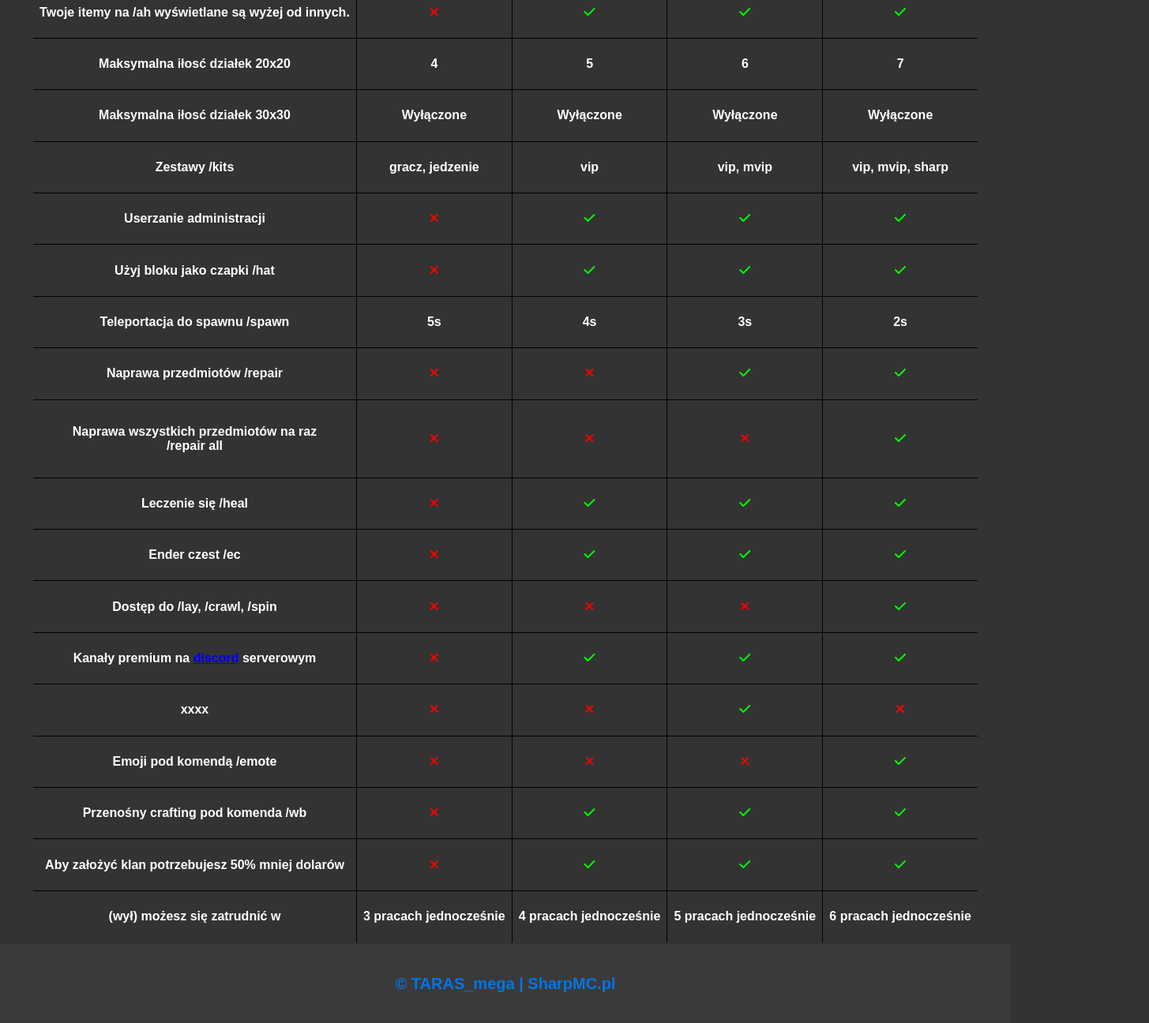
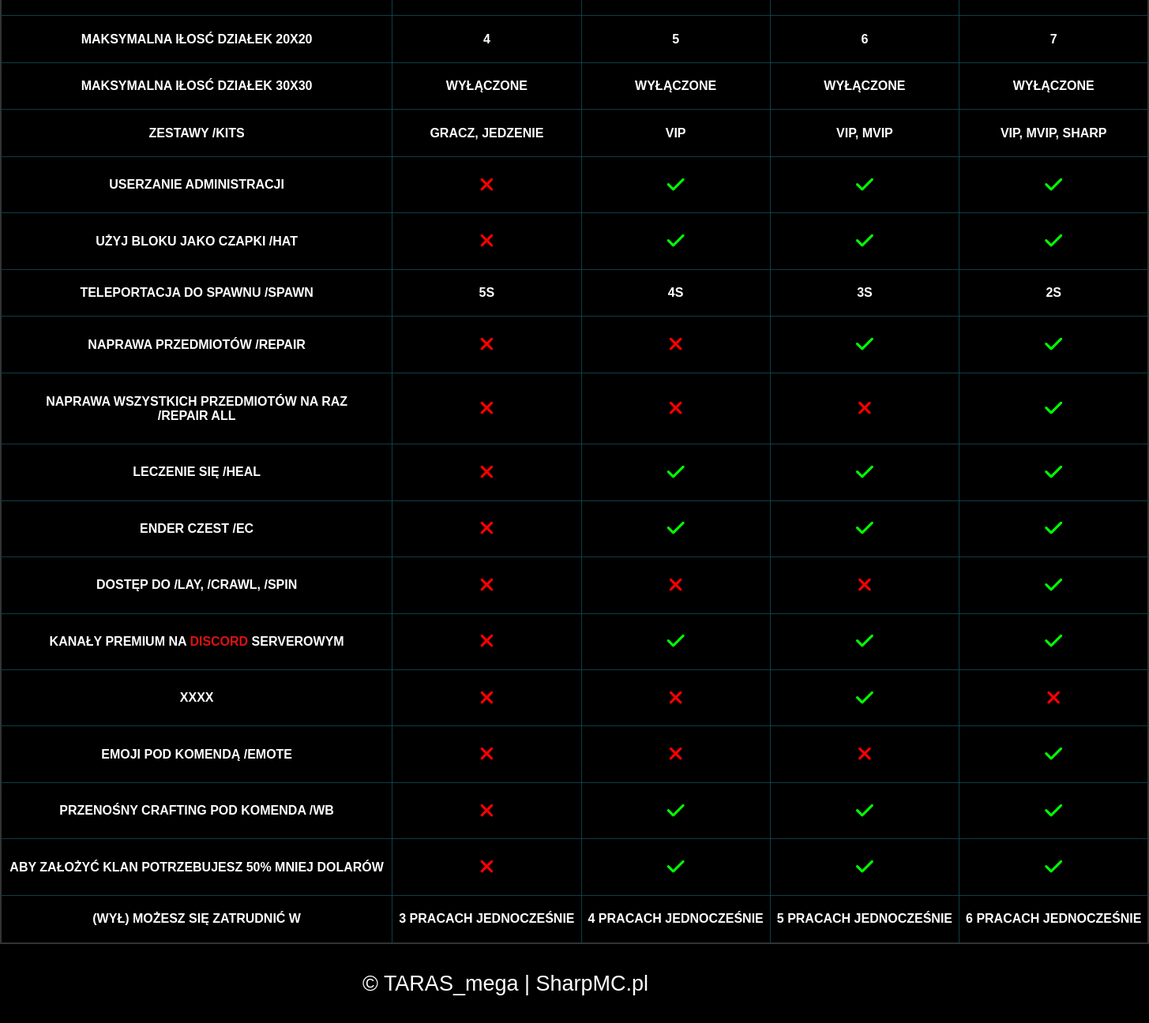
Before and after one commit to TARASmega/rangi-sharpmc.pl, a plain HTML site: page index.html in a window 1280 px wide. Shown: the part 804-2100 px from the top of the page at 79% size, 1455 px wide, since content can reach past the window. Drawn offline with Linux system fonts and the light colour scheme.

Commit message:
update all css

```diff
--- a/main.css
+++ b/main.css
@@ -5,21 +5,15 @@
 }
 body {
   font-family: sans-serif;
-
-  background-color: #333;
+  background-color: black;
 }
 .fa-xmark {
   color: red;
+  font-size: 25px;
 }
 .fa-check {
   color: lime;
-}
-
-  display: flex;
-  justify-content: center;
-  align-items: center;
-  height: 100vh;
-  overflow: hidden;
+  font-size: 25px;
 }
 table a {
   text-transform: uppercase;
@@ -28,6 +22,7 @@ table a {
   font-weight: bold;
 }
 table {
+  text-transform: uppercase;
   color: #fff;
   border-collapse: collapse;
   font-size: 16px;
@@ -38,7 +33,7 @@ table {
   border: 2px solid #333;
 }
 th, td {
-  border: 1px solid black;
+  border: 1px solid rgba(21, 75, 90, 0.8);
   padding: 8px;
   text-align: center;
   font-weight: bold;
@@ -47,7 +42,6 @@ th, td {
 }
 th {
   background-color: #0076E8;
-  color: white;
   transition: .3s;
 }
 td:hover {
@@ -70,47 +64,20 @@ td:hover {
 }
 /* footer */
 footer {
-  display: flex;
   position: relative;
-  bottom: 0;
   height: 100px;
-  background-color: #3b3a3a;
 }
 footer p {
   position: absolute;
   top: 50%;
   left: 50%;
-  font-size: 20px;
-  font-weight: bold;
   transform: translate(-50%, -50%);
-  color: #0076E8;
-  text-align: center;
-}
-footer a {
-  color: #4b8bc6;
-  text-transform: uppercase;
-  text-decoration: none;
-  transition: color .5s;
-}
-footer a:hover {
+  font-size: 27px;
   color: #fff;
 }
-.icon-box {
-  position: absolute;
-  top: 59%;
-  left: 80%;
-  transform: translate(-80%, -80%);
-  font-size: 30px;
+/* wrap */
+.wrapper {
+  margin: 0 auto;
+  width: 100%;
+  max-width: 1500px;
 }
-.fa-discord {
-  transition: font-size .3s;
-}
-.fa-github {
-  transition: font-size .3s;
-}
-.fa-discord:hover {
-  font-size: 35px;
-}
-.fa-github:hover {
-  font-size: 35px;
-}
```
